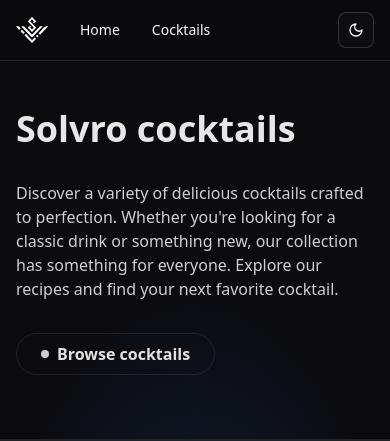
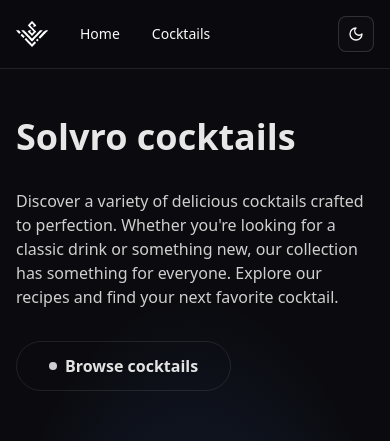
Before and after one commit to michalges/solvro-zadanie-rekrutacyjne, a Next.js app: page / in a window 390 px wide. Shown: the top 441 px of the page. Built offline with nearby package versions, Linux system fonts and the light colour scheme; no server answers.

Commit message:
feat: accessibility

```diff
--- a/src/app/_components/navbar.tsx
+++ b/src/app/_components/navbar.tsx
@@ -8,7 +8,7 @@ import { ModeToggle } from "./mode-toggle";
 export function Navbar() {
   return (
     <nav className="bg-background/90 sticky top-0 z-50 flex w-full justify-center border-b px-4 backdrop-blur-sm backdrop-filter">
-      <div className="container flex w-full items-center py-3 sm:py-4">
+      <div className="container flex w-full items-center py-4">
         <div className="flex w-full items-center space-x-4">
           <Link href="/" className="" passHref>
             <div className="relative flex aspect-square h-8 items-center sm:h-10">
--- a/src/components/magicui/interactive-hover-button.tsx
+++ b/src/components/magicui/interactive-hover-button.tsx
@@ -14,8 +14,7 @@ export const InteractiveHoverButton = React.forwardRef<
     <button
       ref={ref}
       className={cn(
-        "group relative w-auto cursor-pointer overflow-hidden rounded-full border bg-transparent p-2 px-6 text-center font-semibold",
-        // "group bg-background relative w-auto cursor-pointer overflow-hidden rounded-full border p-2 px-6 text-center font-semibold",
+        "group relative w-auto cursor-pointer overflow-hidden rounded-full border bg-transparent p-3 px-8 text-center font-semibold",
         className,
       )}
       {...props}
```
